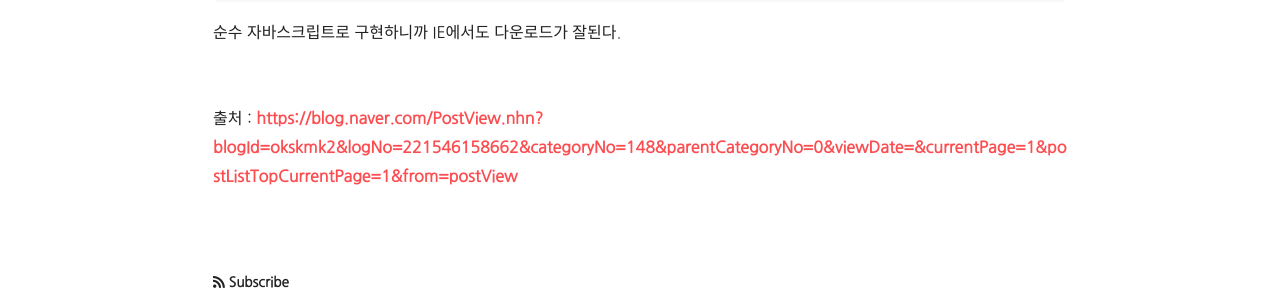
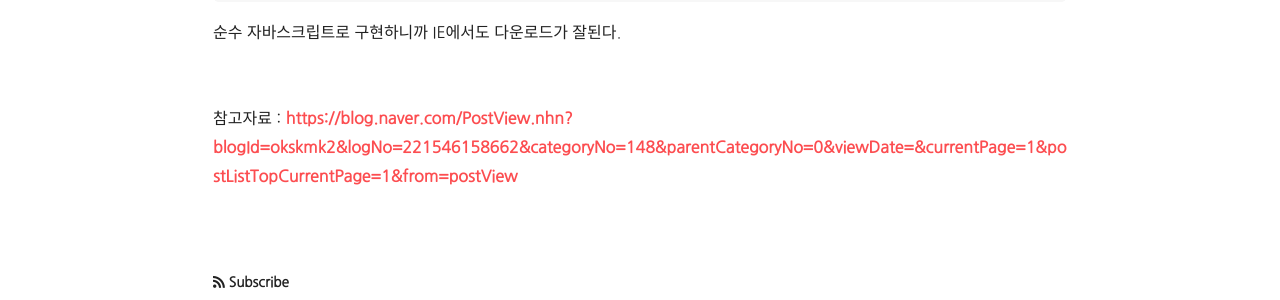
Before and after one commit to hhyemi/hhyemi.github.io, a Jekyll site: the page built from _posts/2020-10-06-10061408.md, in a window 1280 px wide. Shown: the part 970-1270 px from the top of the page. Built offline with Jekyll 4.4.1, drawn with Linux system fonts in a browser that asks for light colours; nearby versions of some CDN libraries; comment, search, counter and statistics services are not loaded; grey boxes are pictures that could not be loaded.

Commit message:
Update 2020-10-06-10061408.md

```diff
--- a/_posts/2020-10-06-10061408.md
+++ b/_posts/2020-10-06-10061408.md
@@ -38,7 +38,7 @@ xhr.send();
 순수 자바스크립트로 구현하니까 IE에서도 다운로드가 잘된다.  <br/>
 <br/>
 <br/>
-출처 : [https://blog.naver.com/PostView.nhn?blogId=okskmk2&logNo=221546158662&categoryNo=148&parentCategoryNo=0&viewDate=&currentPage=1&postListTopCurrentPage=1&from=postView](https://blog.naver.com/PostView.nhn?blogId=okskmk2&logNo=221546158662&categoryNo=148&parentCategoryNo=0&viewDate=&currentPage=1&postListTopCurrentPage=1&from=postView)
+참고자료 : [https://blog.naver.com/PostView.nhn?blogId=okskmk2&logNo=221546158662&categoryNo=148&parentCategoryNo=0&viewDate=&currentPage=1&postListTopCurrentPage=1&from=postView](https://blog.naver.com/PostView.nhn?blogId=okskmk2&logNo=221546158662&categoryNo=148&parentCategoryNo=0&viewDate=&currentPage=1&postListTopCurrentPage=1&from=postView)
 <br/>
 <br/>
 <br/>
```
